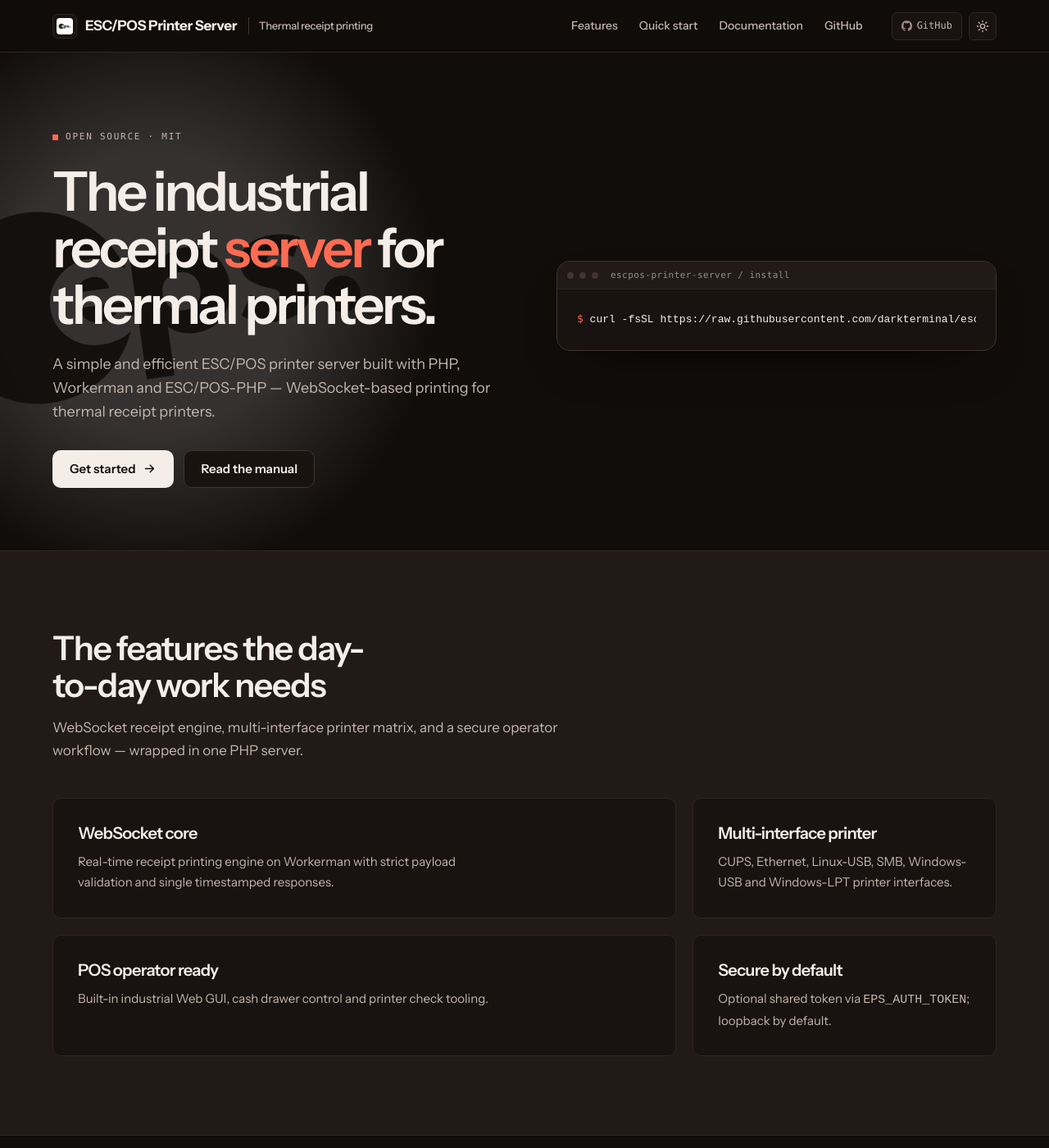
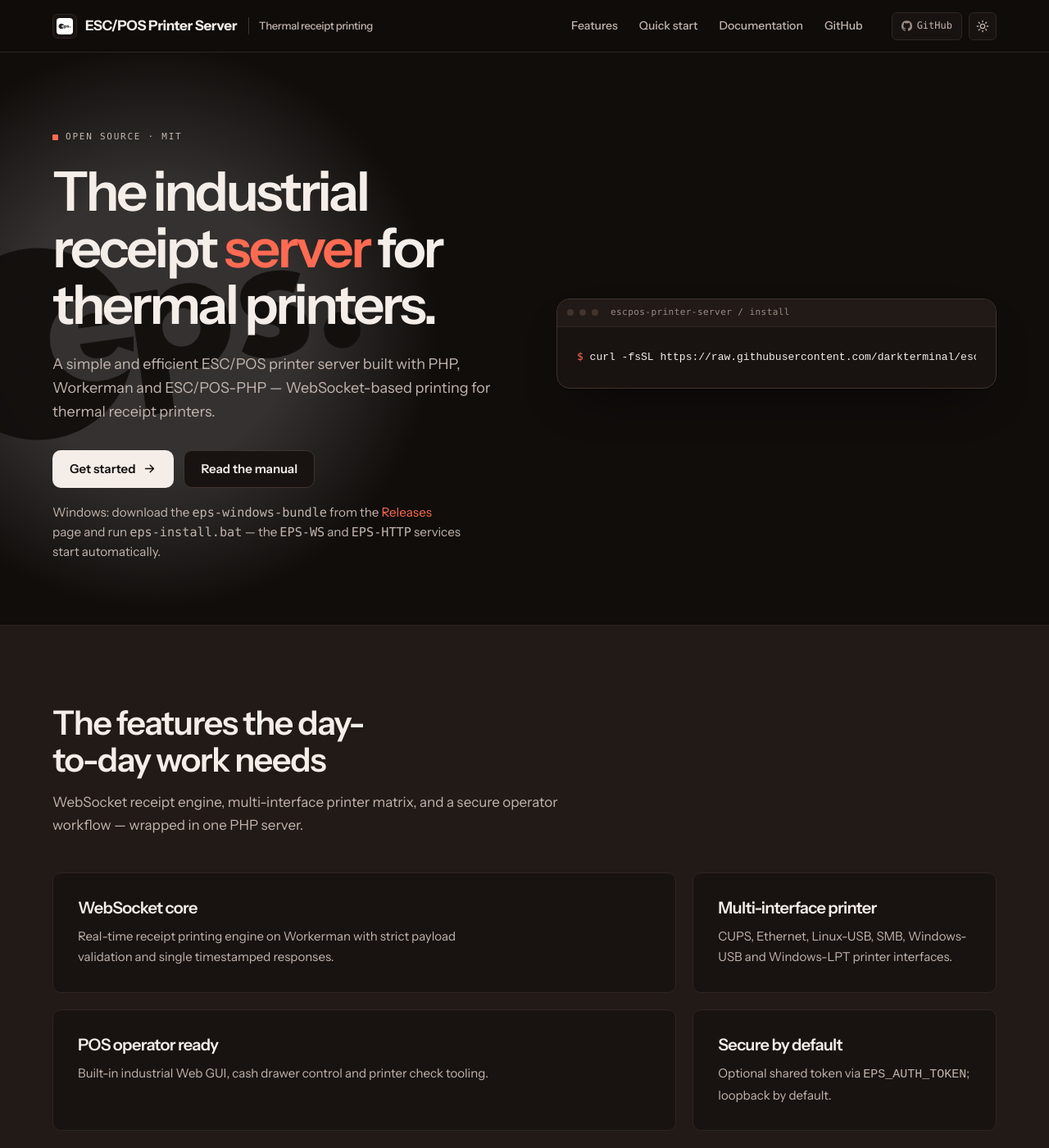
Before and after one commit to darkterminal/escpos-printer-server, a Jekyll site: the page built from docs/index.html, in a window 1280 px wide and 1400 px high. Shown: the whole window at 82% size. Built offline with Jekyll 4.4.1, drawn with Linux system fonts in a browser that asks for light colours; comment, search, counter and statistics services are not loaded; some of the changed text lies outside the part shown.

Commit message:
docs: add windows install note to hero and clean remaining turso leftovers

```diff
--- a/docs/assets/css/landing.css
+++ b/docs/assets/css/landing.css
@@ -494,6 +494,24 @@ a:hover {
     flex-wrap: wrap;
     gap: 12px;
     margin-top: 32px;
+}
+
+.hero__note {
+    max-width: 52ch;
+    margin-top: 18px;
+    color: var(--muted);
+    font-size: 0.95rem;
+    line-height: 1.6;
+}
+.hero__note code {
+    font-family: var(--font-mono);
+}
+.hero__note a {
+    color: var(--accent);
+    text-decoration: none;
+}
+.hero__note a:hover {
+    text-decoration: underline;
 }
 
 .shot-frame {
--- a/docs/assets/js/site.js
+++ b/docs/assets/js/site.js
@@ -1,4 +1,4 @@
-/* Turso Client PHP docs — progressive enhancement only. */
+/* ESC/POS Printer Server docs — progressive enhancement only. */
 
 (function () {
     'use strict';
--- a/docs/index.html
+++ b/docs/index.html
@@ -111,6 +111,12 @@
                             </a>
                             <a class="btn btn--secondary" href="{{ site.baseurl }}/user-manual/">Read the manual</a>
                         </div>
+                        <p class="hero__note">
+                            Windows: download the <code>eps-windows-bundle</code> from the
+                            <a href="https://github.com/darkterminal/escpos-printer-server/releases">Releases</a>
+                            page and run <code>eps-install.bat</code> — the <code>EPS-WS</code> and
+                            <code>EPS-HTTP</code> services start automatically.
+                        </p>
                     </div>
 
                     <div class="hero__visual">
```
Also changed, not shown: other parts of docs/index.html (+0 -1 lines).
